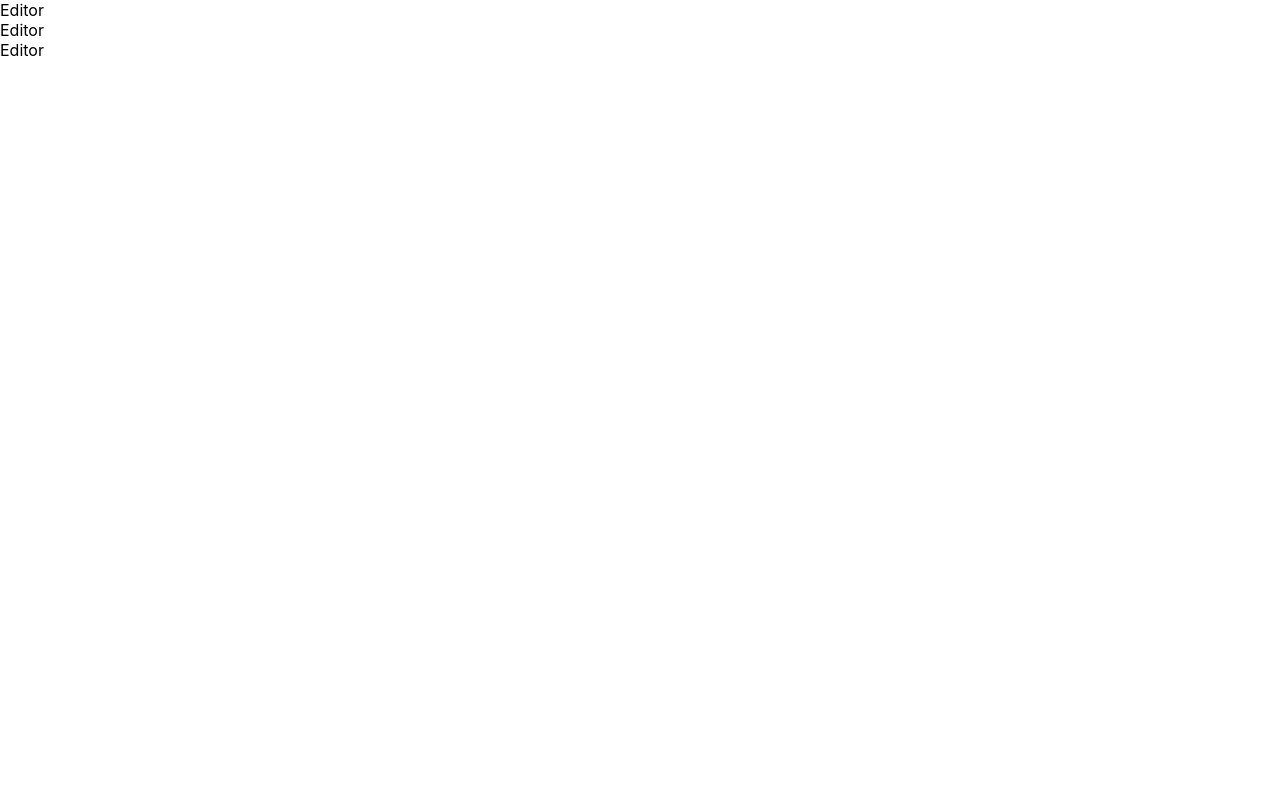
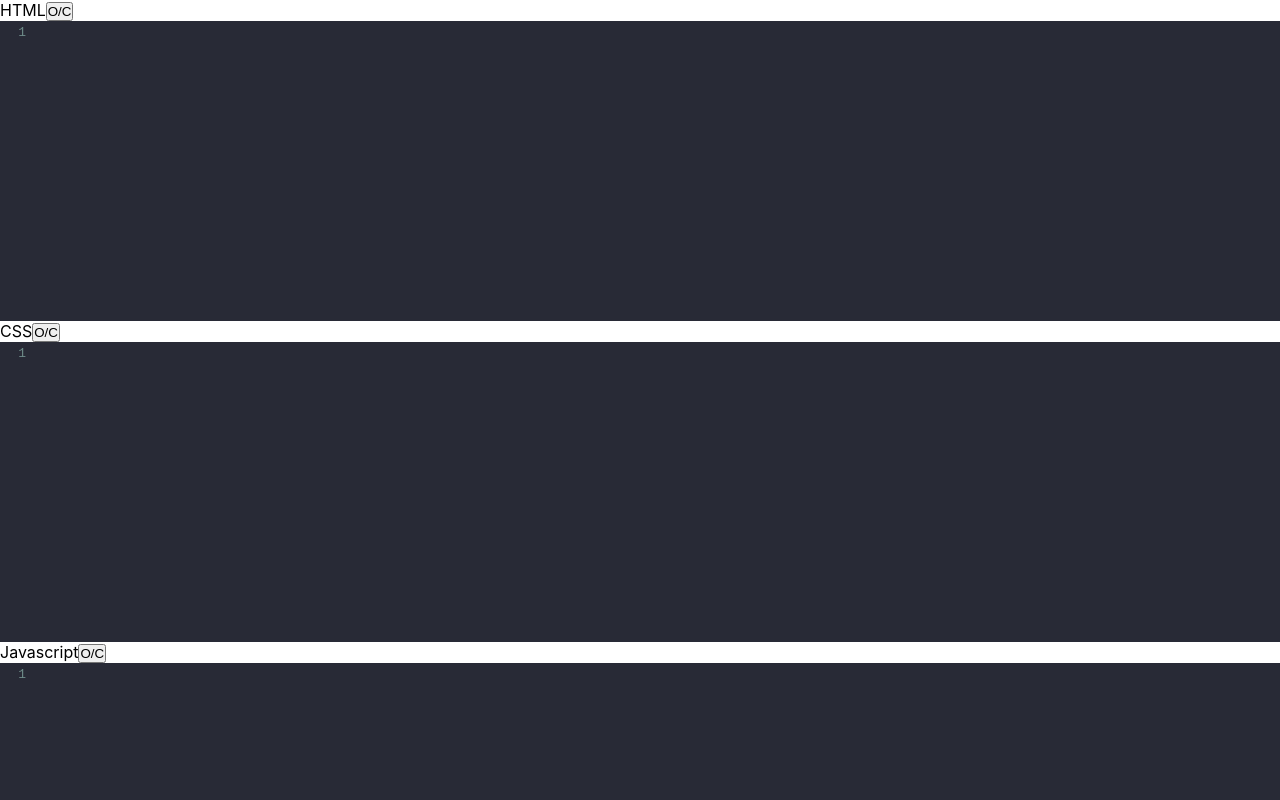
Before and after one commit to sharjeelyunus/code-live, a React (Create React App) app: page / in a window 1280 px wide. Shown: the top 800 px of the page. Built offline with nearby package versions, Linux system fonts and the light colour scheme.

Commit message:
📦 NEW: Edittor Setup

```diff
--- a/src/App.js
+++ b/src/App.js
@@ -1,12 +1,32 @@
+import React, { useState } from 'react';
 import Editor from "./components/Editor";
 
 function App() {
+  const [html, setHtml] = useState('');
+  const [css, setCss] = useState('');
+  const [js, setJs] = useState('');
+
   return (
     <>
       <div className="pane top-pane">
-        <Editor />
-        <Editor />
-        <Editor />
+        <Editor
+          language="xml"
+          displayName="HTML"
+          value={html}
+          onChange={setHtml}
+        />
+        <Editor
+          language="css"
+          displayName="CSS"
+          value={css}
+          onChange={setCss}
+        />
+        <Editor
+          language="javascript"
+          displayName="Javascript"
+          value={js}
+          onChange={setJs}
+        />
       </div>
 
       <div className="pane">
--- a/src/components/Editor.js
+++ b/src/components/Editor.js
@@ -1,9 +1,42 @@
-import React from 'react'
+import React from 'react';
+import 'codemirror/lib/codemirror.css';
+import 'codemirror/theme/dracula.css';
+import 'codemirror/mode/xml/xml';
+import 'codemirror/mode/javascript/javascript';
+import 'codemirror/mode/css/css';
+import { Controlled as ControlledEditor } from 'react-codemirror2';
 
-const Editor = () => {
+
+const Editor = (props) => {
+    const {
+        language,
+        displayName,
+        value,
+        onChange
+    } = props;
+
+    function handleChange(editor, data, value) {
+        onChange(value)
+    }
+
     return (
-        <div>
-            Editor
+        <div className="editor-container">
+            <div className="editor-title">
+                {displayName}
+                <button>O/C</button>
+            </div>
+            <ControlledEditor
+                onBeforeChange={handleChange}
+                value={value}
+                className="code-mirror-wrapper"
+                options={{
+                    lineWrapping: true,
+                    link: true,
+                    mode: language,
+                    lineNumbers: true,
+                    theme: 'dracula'
+                }}
+            />
         </div>
     )
 }
```
